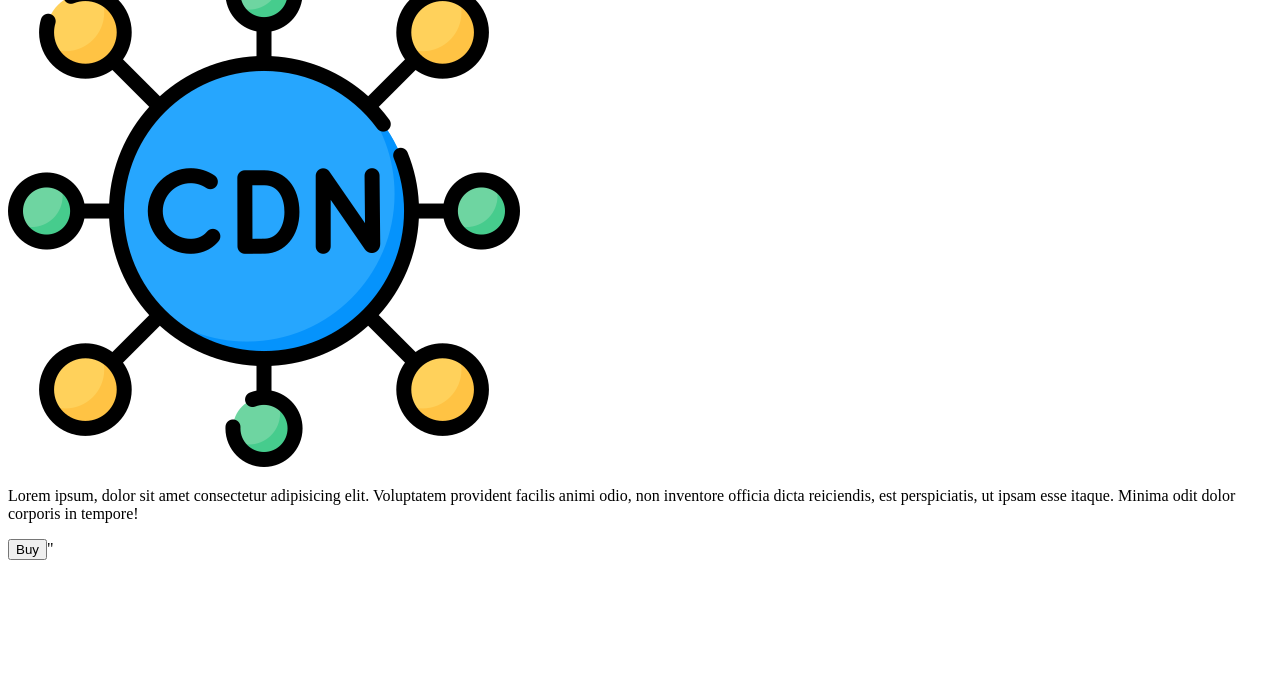
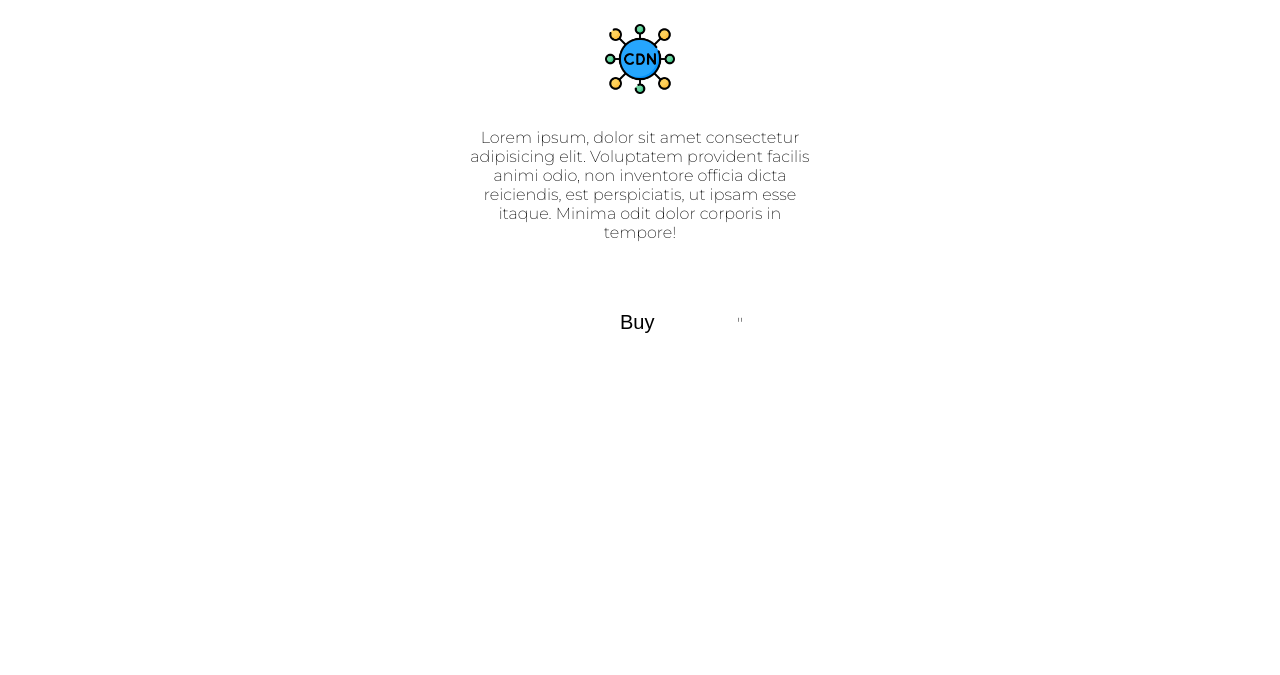
Before and after one commit to HovhannesTutyan/TelegramApp, a plain HTML site: page index.html in a window 1280 px wide. Shown: the part 125-800 px from the top of the page. Drawn offline with Linux system fonts and the light colour scheme.

Commit message:
css styles added

```diff
--- a/index.html
+++ b/index.html
@@ -4,6 +4,53 @@
     <meta charset="UTF-8">
     <meta name="viewport" content="width=device-width, initial-scale=1.0">
     <title>Telegram App</title>
+    <style>
+        @import url('https://fonts.googleapis.com/css2?family=Montserrat:wght@200;500&display=swap');
+        *{
+            margin: 0;
+            padding: 0;
+            box-sizing: border-box;
+        }
+        body {
+            font-family: 'Montserrat', sans-serif;
+            font-weight: 200;
+            color: var(--tg-theme-text-color);
+            background: var(--tg-theme-bg-color);
+        }
+        #main {
+            width: 100%;
+            padding: 20px;
+            text-align: center;
+        }
+        h1 {
+            margin-top: 50px;
+            margin-bottom: 10px;
+        }
+        img {
+            width: 70px;
+            margin: 30px auto;
+        }
+        p {
+            width: 350px;
+            margin: 0 auto;
+        }
+        button {
+            border: 0;
+            border-radius: 5px;
+            margin-top: 50px;
+            height: 60px;
+            width: 200px;
+            font-size: 20px;
+            font-weight: 500;
+            cursor: pointer;
+            transition: all 500ms ease;
+            color: var(--tg-theme-button-color);
+            background: var(--tg-theme-button-text-color);
+        }
+        button:hover {
+            background: var(--tg-theme-secondary-bg-color);
+        }
+    </style>
 </head>
 <body>
     <div id="main">
@@ -17,5 +64,6 @@
             Buy
         </button>"
     </div>
+<script src="https://telegram.org/js/telegram-web-app.js"></script>
 </body>
 </html>
```
